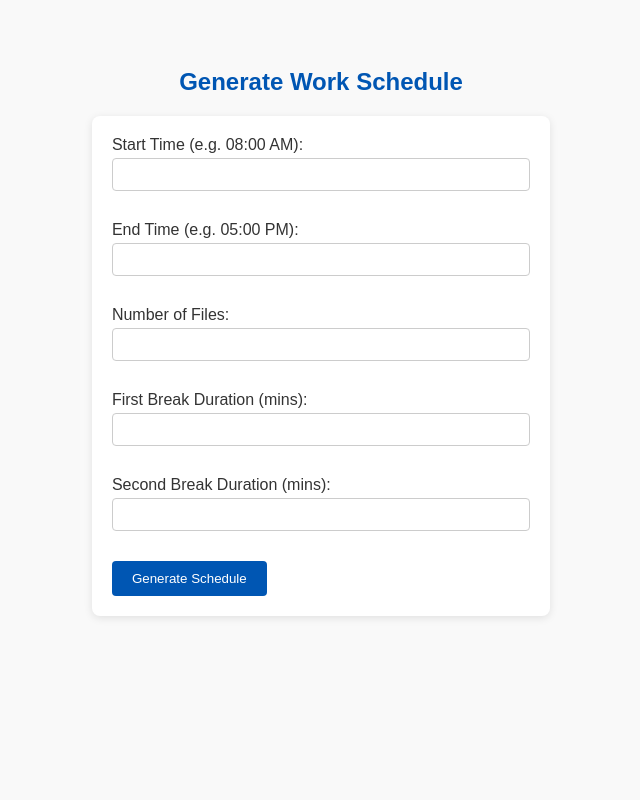
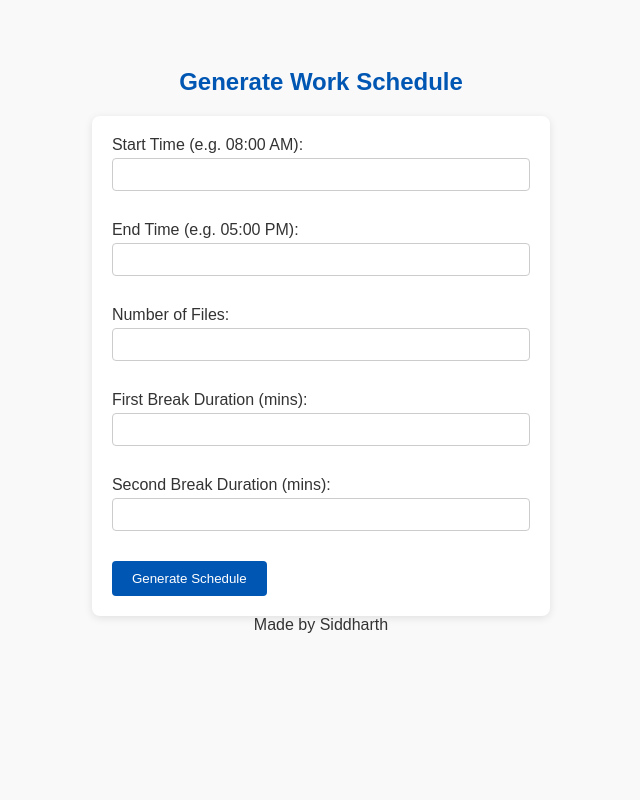
Before and after one commit to sidhbk08/Schedule-Generator, a Flask app: page / in a window 1280 px wide. Shown: the whole page, without its empty margins (319-959 px from the left). Run offline with Flask 3, Linux system fonts and the light colour scheme.

Commit message:
Update form.html

```diff
--- a/templates/form.html
+++ b/templates/form.html
@@ -5,6 +5,8 @@
     <link rel="stylesheet" href="{{ url_for('static', filename='styles.css') }}">
 </head>
 <body>
+    <div class="wrapper">
+        <div class="content">
             <h2>Generate Work Schedule</h2>
             <form method="post">
                 Start Time (e.g. 08:00 AM): <input type="text" name="start_time" required><br><br>
@@ -14,5 +16,10 @@
                 Second Break Duration (mins): <input type="number" name="break2" min="0" required><br><br>
                 <input type="submit" value="Generate Schedule">
             </form>
+        </div>
+        <footer>
+            Made by Siddharth
+        </footer>
+    </div>
 </body>
 </html>
```
Lines whose indentation alone changed are shown as unchanged.
